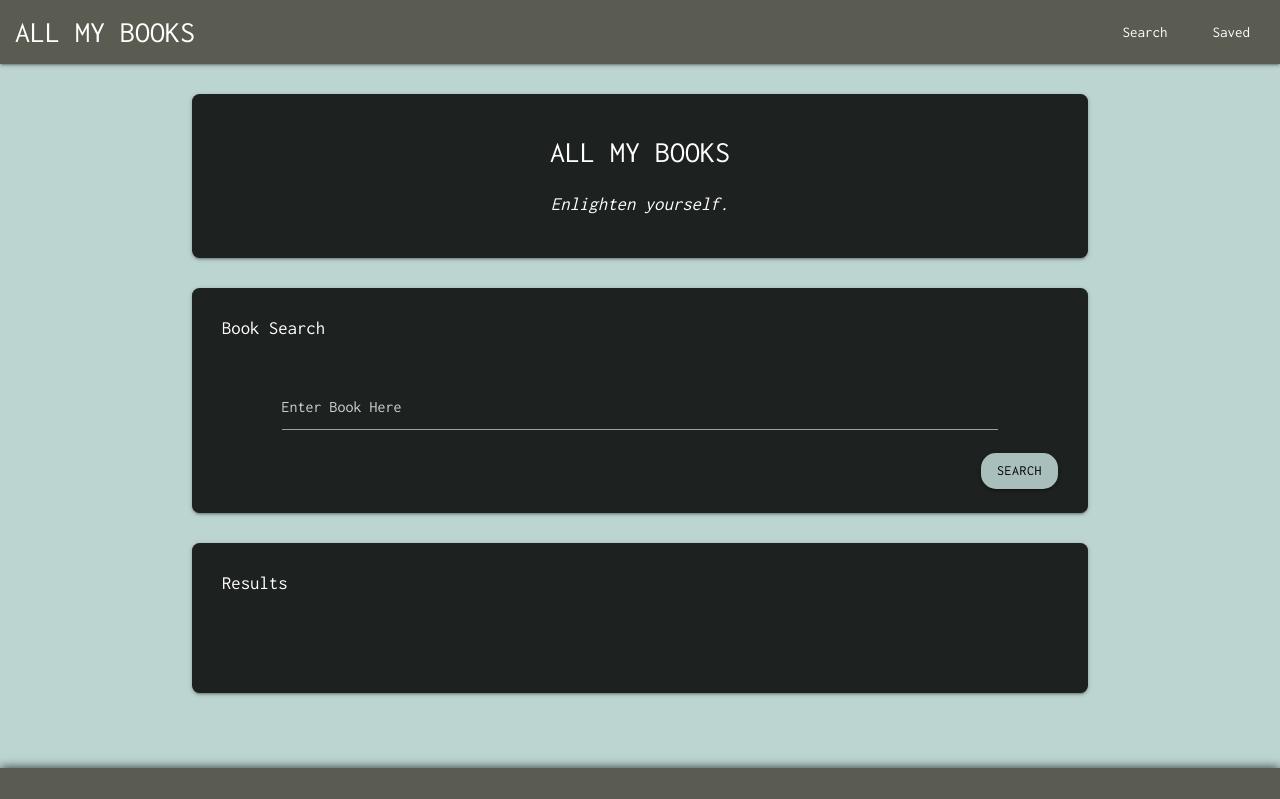
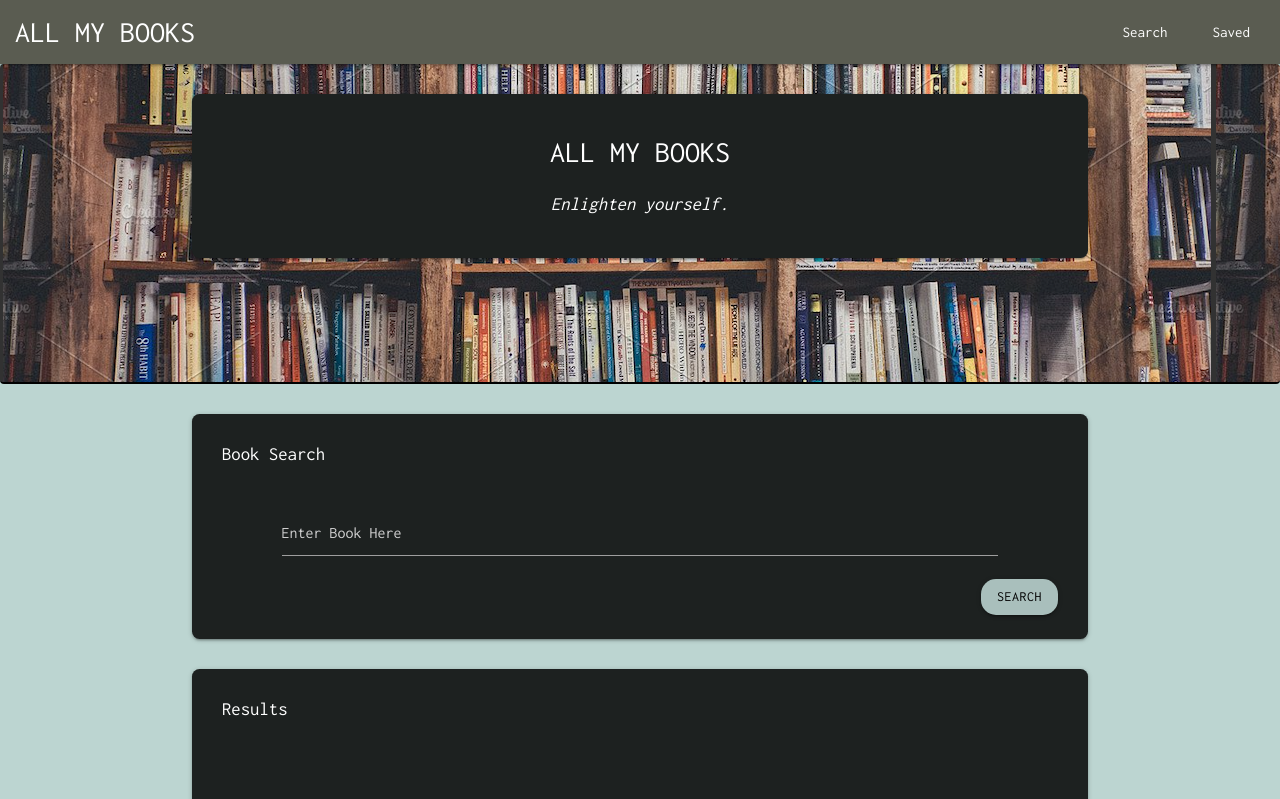
Before and after one commit to harpality/all-my-books, a React (Create React App) app in the folder client/: page / in a window 1280 px wide. Shown: the top 799 px of the page. Built offline with nearby package versions, Linux system fonts and the light colour scheme.

Commit message:
header pic version

```diff
--- a/client/src/App.js
+++ b/client/src/App.js
@@ -1,9 +1,10 @@
-import React, { Component } from "react";
-import { BrowserRouter as Router, Route } from "react-router-dom";
-import Saved from "./pages/Saved";
-import Search from "./pages/Search";
-import Navbar from "./components/Navbar";
-import Footer from "./components/Footer";
+import React, { Component } from 'react';
+import { BrowserRouter as Router, Route } from 'react-router-dom';
+import Saved from './pages/Saved';
+import Search from './pages/Search';
+import Navbar from './components/Navbar';
+import Footer from './components/Footer';
+import Bookshelf from './components/Bookshelf';
 
 class App extends Component {
   render() {
@@ -11,6 +12,7 @@ class App extends Component {
       <Router>
         <div className="wrapper">
           <Navbar />
+          <Bookshelf />
           <main className="container">
             <Route exact path="/" component={Search} />
             <Route exact path="/search" component={Search} />
--- /dev/null
+++ b/client/src/components/Bookshelf.js
@@ -0,0 +1,13 @@
+import React from 'react';
+import Header from './Header';
+import bookshelf from '../images/bookshelf.png';
+
+const Bookshelf = () => {
+  return (
+    <div className="bookshelf">
+      <Header />
+    </div>
+  );
+};
+
+export default Bookshelf;
--- a/client/src/index.css
+++ b/client/src/index.css
@@ -10,6 +10,13 @@
   flex: 1;
   display: flex;
   flex-direction: column;
+}
+
+.bookshelf {
+  background-image: url('images/bookshelf.png');
+  height: 40vh;
+  border-bottom: solid 2px black;
+  border-radius: 4px;
 }
 
 footer {
@@ -49,6 +56,10 @@ nav {
 .header {
   background-color: #1d2120;
   display: flex;
+  margin-left: auto;
+  margin-right: auto;
+  width: 70%;
+  align-self: flex-end;
   flex-direction: column;
   text-align: center;
   margin-top: 2rem;
--- a/client/src/pages/Saved.js
+++ b/client/src/pages/Saved.js
@@ -37,7 +37,6 @@ class Saved extends Component {
   render() {
     return (
       <div>
-        <Header />
         <BookResults title={this.state.resultTitle}>
           {this.state.result[0] ? (
             this.state.result.map(result => (
--- a/client/src/pages/Search.js
+++ b/client/src/pages/Search.js
@@ -1,10 +1,9 @@
-import React from "react";
-import Header from "../components/Header";
-import BooksContainer from "../components/BooksContainer";
+import React from 'react';
+import Header from '../components/Header';
+import BooksContainer from '../components/BooksContainer';
 const Search = () => {
   return (
     <div>
-      <Header />
       <BooksContainer />
     </div>
   );
```
Also changed, not shown: client/src/images/bookshelf.jpg (added), client/src/images/bookshelf.png (added).
